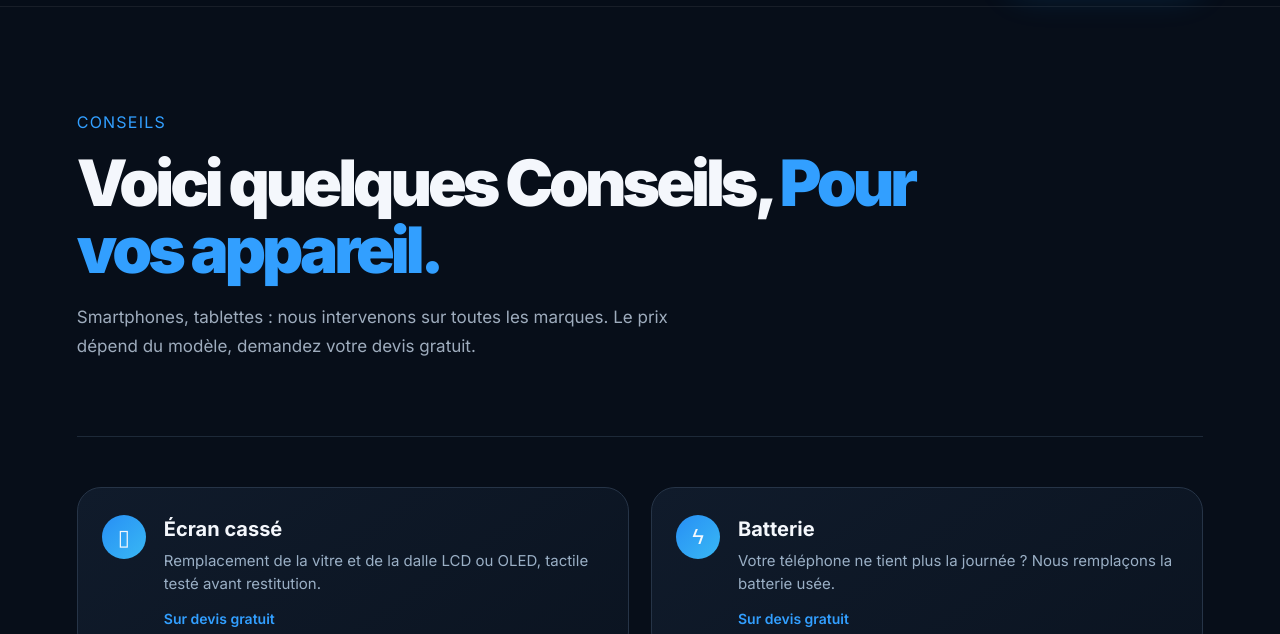
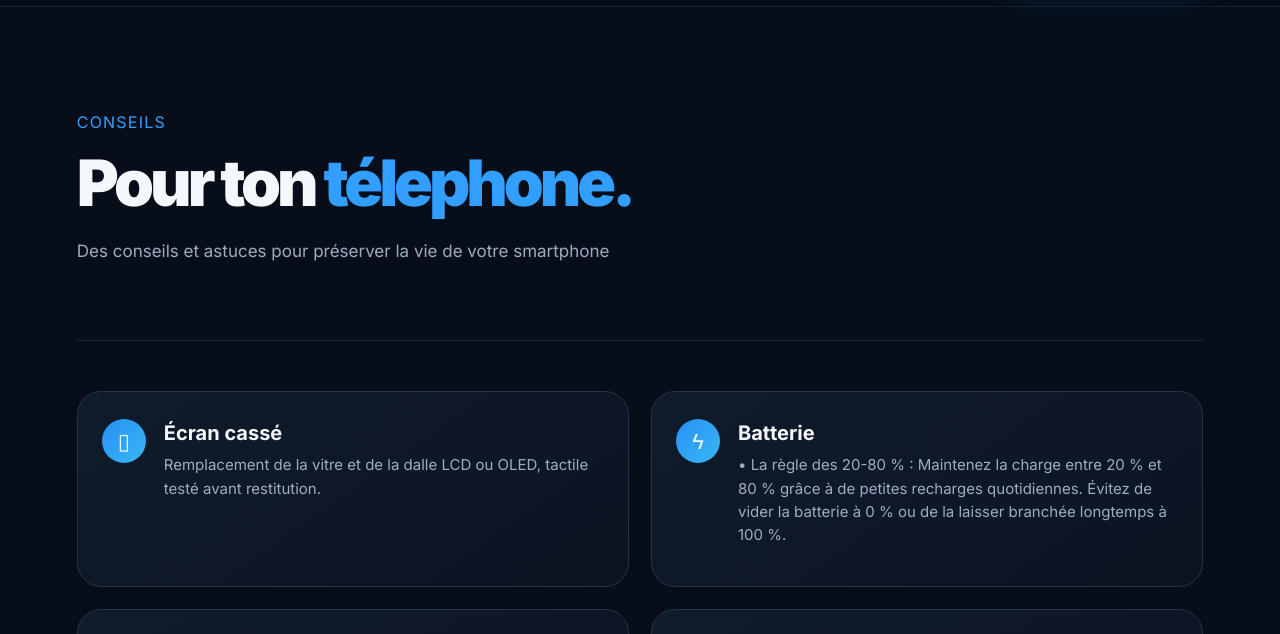
Before and after one commit to Lolo5600/Ker-tech, a plain HTML site: page conseils.html in a window 1280 px wide. Shown: the part 90-724 px from the top of the page. Drawn offline with Linux system fonts and the light colour scheme.

Commit message:
Modif du soir

```diff
--- a/conseils.html
+++ b/conseils.html
@@ -59,16 +59,10 @@
       <section class="page-intro container">
         <label>CONSEILS</label>
         <h1>
-          Voici quelques Conseils,
-          <span
-            >Pour<br class="desktop" />
-            vos appareil.</span
-          >
+          Pour ton
+          <span>télephone.<br class="desktop" /> </span>
         </h1>
-        <p>
-          Smartphones, tablettes : nous intervenons sur toutes les marques. Le
-          prix dépend du modèle, demandez votre devis gratuit.
-        </p>
+        <p>Des conseils et astuces pour préserver la vie de votre smartphone</p>
       </section>
       <section class="container repair-page-grid">
         <article class="repair-row">
@@ -79,7 +73,7 @@
               Remplacement de la vitre et de la dalle LCD ou OLED, tactile testé
               avant restitution.
             </p>
-            <a href="contact.html">Sur devis gratuit</a>
+
           </div>
         </article>
         <article class="repair-row">
@@ -87,10 +81,11 @@
           <div>
             <h3>Batterie</h3>
             <p>
-              Votre téléphone ne tient plus la journée ? Nous remplaçons la
-              batterie usée.
+              • La règle des 20-80 % : Maintenez la charge entre 20 % et 80 %
+              grâce à de petites recharges quotidiennes. Évitez de vider la
+              batterie à 0 % ou de la laisser branchée longtemps à 100 %.
             </p>
-            <a href="contact.html">Sur devis gratuit</a>
+
           </div>
         </article>
         <article class="repair-row">
@@ -101,7 +96,7 @@
               Nettoyage ou remplacement du port de charge quand le câble ne fait
               plus contact.
             </p>
-            <a href="contact.html">Sur devis gratuit</a>
+
           </div>
         </article>
         <article class="repair-row">
@@ -176,8 +171,7 @@
         </div>
         <div>
           <h3>PAGES</h3>
-          <a href="index.html">Accueil</a
-          ><a href="reparations.html">Réparations</a
+          <a href="index.html">Accueil</a><a href="conseils.html">Conseils</a
           ><a href="apropos.html">À propos</a><a href="contact.html">Contact</a>
         </div>
         <div>
```
Also changed, not shown: apropos.html (+1 -2 lines), contact.html (+3 -5 lines), index.html (+12 -1 lines).
